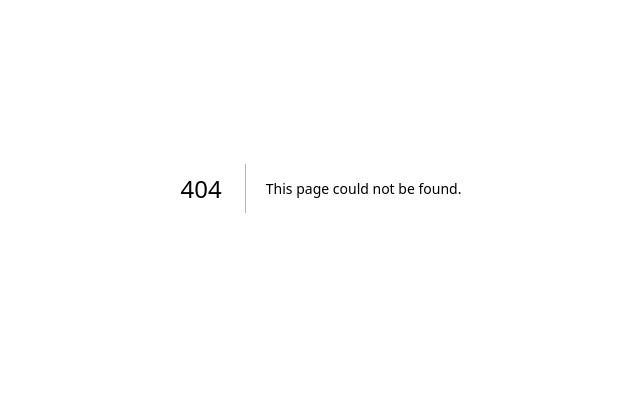
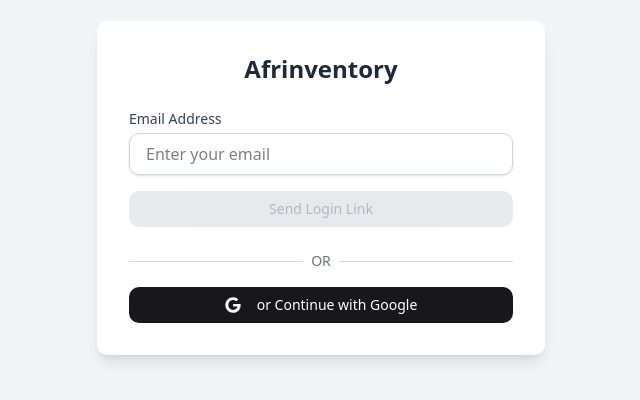
Before and after one commit to kelvin-rai/inventory, a Next.js app: page /auth/signin in a window 1280 px wide. Before the commit this address had no page. Shown: the part 212-612 px from the top of the page, without its empty margins (319-959 px from the left). Built offline with nearby package versions, Linux system fonts and the light colour scheme; no server answers.

Commit message:
google and magic link signin

```diff
--- a/package.json
+++ b/package.json
@@ -12,12 +12,16 @@
     "@radix-ui/react-label": "^2.1.7",
     "@radix-ui/react-select": "^2.2.6",
     "@radix-ui/react-slot": "^1.2.3",
+    "@supabase/ssr": "^0.7.0",
+    "@supabase/supabase-js": "^2.58.0",
     "class-variance-authority": "^0.7.1",
     "clsx": "^2.1.1",
     "lucide-react": "^0.544.0",
     "next": "15.5.4",
     "react": "19.1.0",
     "react-dom": "19.1.0",
+    "react-hot-toast": "^2.6.0",
+    "react-icons": "^5.5.0",
     "tailwind-merge": "^3.3.1"
   },
   "devDependencies": {
--- /dev/null
+++ b/src/app/auth/profile/page.tsx
@@ -0,0 +1,8 @@
+const Profile = () => {
+    return (
+        <div>Profile Page</div>
+    )
+}
+
+
+export default Profile
--- /dev/null
+++ b/src/app/auth/signin/check-email/page.tsx
@@ -0,0 +1,39 @@
+import React from "react";
+import Link from "next/link";
+
+const CheckEmailPage = () => {
+  return (
+    <div className="flex items-center justify-center h-screen bg-washed-purple-900">
+      <div className="bg-white shadow-lg rounded-lg p-8 max-w-md text-center">
+        <h2 className="text-2xl font-bold text-gray-800 mb-4">Check Your Email</h2>
+        <p className="text-gray-600 mb-6">
+          We’ve sent a login link to your email. Please check your inbox and click the link to log in.
+        </p>
+        <div className="flex justify-center mb-4">
+          <svg
+            xmlns="http://www.w3.org/2000/svg"
+            className="h-16 w-16 text-pink-500"
+            fill="none"
+            viewBox="0 0 24 24"
+            stroke="currentColor"
+          >
+            <path
+              strokeLinecap="round"
+              strokeLinejoin="round"
+              strokeWidth={2}
+              d="M16 12H8m8 4H8m-2 4h12a2 2 0 002-2V6a2 2 0 00-2-2H6a2 2 0 00-2 2v12a2 2 0 002 2z"
+            />
+          </svg>
+        </div>
+        <p className="text-sm text-gray-500">
+          Didn’t receive the email? Check your spam folder or{" "}
+          <Link href="/auth/signin" className="text-pink-500 hover:underline">
+            try again
+          </Link>.
+        </p>
+      </div>
+    </div>
+  );
+};
+
+export default CheckEmailPage;
--- /dev/null
+++ b/src/app/auth/signin/page.tsx
@@ -0,0 +1,130 @@
+"use client";
+
+import { supabase } from "@/lib/SupabaseClient";
+import React, { useState } from "react";
+import toast from "react-hot-toast";
+import { FaGoogle, FaFacebook, FaGithub } from "react-icons/fa";
+import { useRouter } from "next/navigation";
+import { Loader2Icon } from "lucide-react";
+import { Button } from "@/components/ui/button";
+
+const LoginPage = () => {
+  const [email, setEmail] = useState("");
+  const [isLoading, setIsLoading] = useState(false);
+  const router = useRouter();
+
+
+  const handleMagicLinkLogin = async ({ email }: { email: string }) => {
+    try {
+      setIsLoading(true); // Set loading state to true
+
+      const user = await supabase.auth.getUser();
+      if(user){
+        await supabase.auth.signOut();
+        toast.success("Signed out existing user");
+      }
+
+      const { error } = await supabase.auth.signInWithOtp({
+        email: email,
+        options: {
+          shouldCreateUser: true,
+          emailRedirectTo: `${process.env.NEXT_PUBLIC_APP_URL}/auth/profile`,
+        },
+      });
+
+      if (error) {
+        toast.error("Failed to send magic link. Please try again.");
+        return;
+      }
+
+      // Clear the input field
+      setEmail("");
+
+      // Redirect to the check-email page
+      router.push("/auth/signin/check-email");
+    } catch {
+      toast.error("An unexpected error occurred. Please try again.");
+    } finally {
+      setIsLoading(false); // Reset loading state
+    }
+  };
+
+
+  const handleSocialLogin = async(provider: "google") => {
+
+    const {data, error} = await supabase.auth.signInWithOAuth({
+      provider,
+      options: {
+        redirectTo: `${window.location.origin}/auth/profile`
+      }
+    });
+
+    if(error){
+      toast.error("Failed to login via Social Oauth");
+    }
+ }
+
+
+  const isValidEmail = (email: string) => {
+    return /^[^\s@]+@[^\s@]+\.[^\s@]+$/.test(email);
+  };
+
+  return (
+    <div className="flex justify-center items-center h-screen bg-gray-100 text-black">
+      <div className="bg-white shadow-lg rounded-lg p-8 w-full max-w-md">
+        <h2 className="text-2xl font-bold text-center text-gray-800 mb-6">
+          Afrinventory
+        </h2>
+
+        {/* Magic Link Login */}
+        <div className="mb-6">
+          <label htmlFor="email" className="block text-sm font-medium text-gray-700">
+            Email Address
+          </label>
+          <input
+            type="email"
+            id="email"
+            value={email}
+            onChange={(e) => setEmail(e.target.value)}
+            placeholder="Enter your email"
+            className="mt-1 block w-full px-4 py-2 border border-gray-300 rounded-lg shadow-sm focus:ring-pink-500 focus:border-pink-500"
+          />
+          <Button
+            onClick={() => handleMagicLinkLogin({ email })}
+            disabled={!isValidEmail(email) || isLoading} // Disable if email is invalid or loading
+            className={`mt-4 w-full py-2 px-4 rounded-lg transition-colors ${
+              isValidEmail(email) && !isLoading
+                ? "cursor-pointer bg-pink-500 text-white hover:bg-pink-600"
+                : "bg-gray-300 text-gray-500 cursor-not-allowed"
+            }`}
+          >
+            {isLoading ? (
+              <>
+                <Loader2Icon className="animate-spin mr-2" />
+                Sending Email
+              </>
+            ) : (
+              "Send Login Link"
+            )}
+          </Button>
+        </div>
+        {/* Social Login */}
+        <div className="flex items-center justify-between mb-4">
+          <div className="w-full border-t border-gray-300"></div>
+          <span className="px-2 text-gray-500 text-sm">OR</span>
+          <div className="w-full border-t border-gray-300"></div>
+        </div>
+        <div className="flex flex-col space-y-4">
+          <Button
+            onClick={() => handleSocialLogin("google")}
+            className="cursor-pointer flex items-center justify-center w-full text-white py-2 px-4 rounded-lg hover:bg-neutrals-900 transition-colors"
+          >
+            <FaGoogle className="mr-2" />or  Continue with Google
+          </Button>
+        </div>
+      </div>
+    </div>
+  );
+};
+
+export default LoginPage;
--- /dev/null
+++ b/src/lib/SupabaseClient.ts
@@ -0,0 +1,6 @@
+import { createClient } from '@supabase/supabase-js'
+
+const supabaseUrl = process.env.NEXT_PUBLIC_SUPABASE_URL!
+const supabaseAnonKey = process.env.NEXT_PUBLIC_SUPABASE_PUBLISHABLE_KEY!
+
+export const supabase = createClient(supabaseUrl, supabaseAnonKey)
```
Also changed, not shown: src/app/page.tsx (line endings or trailing spaces), 1 other file (tests, documents, lock files or other folders).
